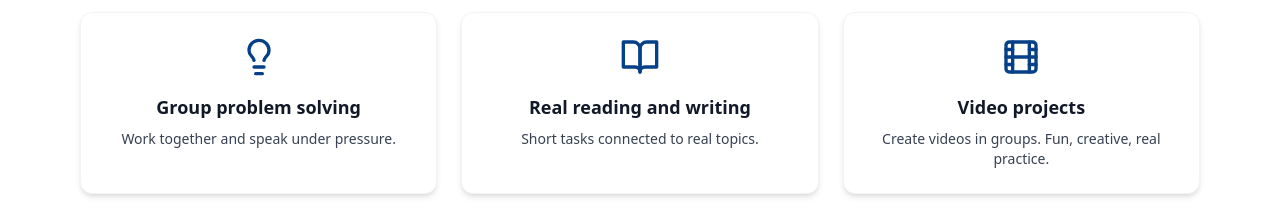
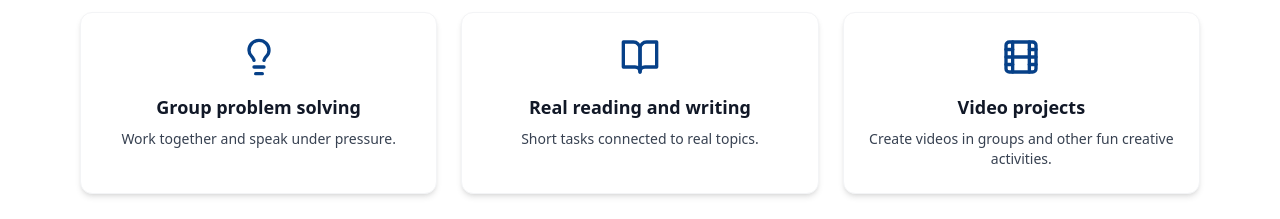
Before and after one commit to Qwixo/apply.INTERLINK.edu-28.8.2025-old-v1.1, a React (Vite) app: page /greensboro in a window 1280 px wide. Shown: the part 2540-2759 px from the top of the page. Built offline with nearby package versions, Linux system fonts and the light colour scheme.

Commit message:
Updated GreensboroPage.tsx

```diff
--- a/src/pages/GreensboroPage.tsx
+++ b/src/pages/GreensboroPage.tsx
@@ -339,7 +339,7 @@ function GreensboroPage() {
                 Video projects
               </h3>
               <p className="text-gray-700 text-center text-sm">
-                Create videos in groups. Fun, creative, real practice.
+                Create videos in groups and other fun creative activities.
               </p>
             </div>
           </div>
```
